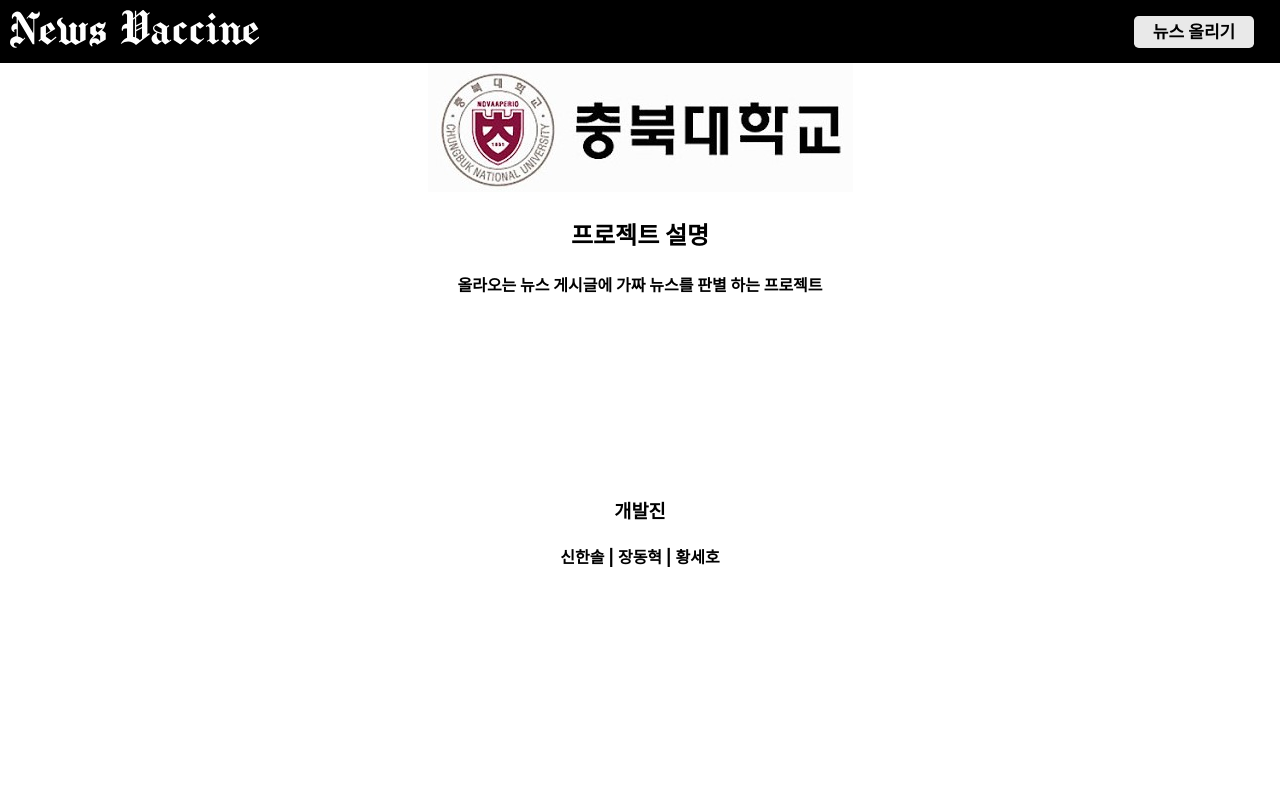
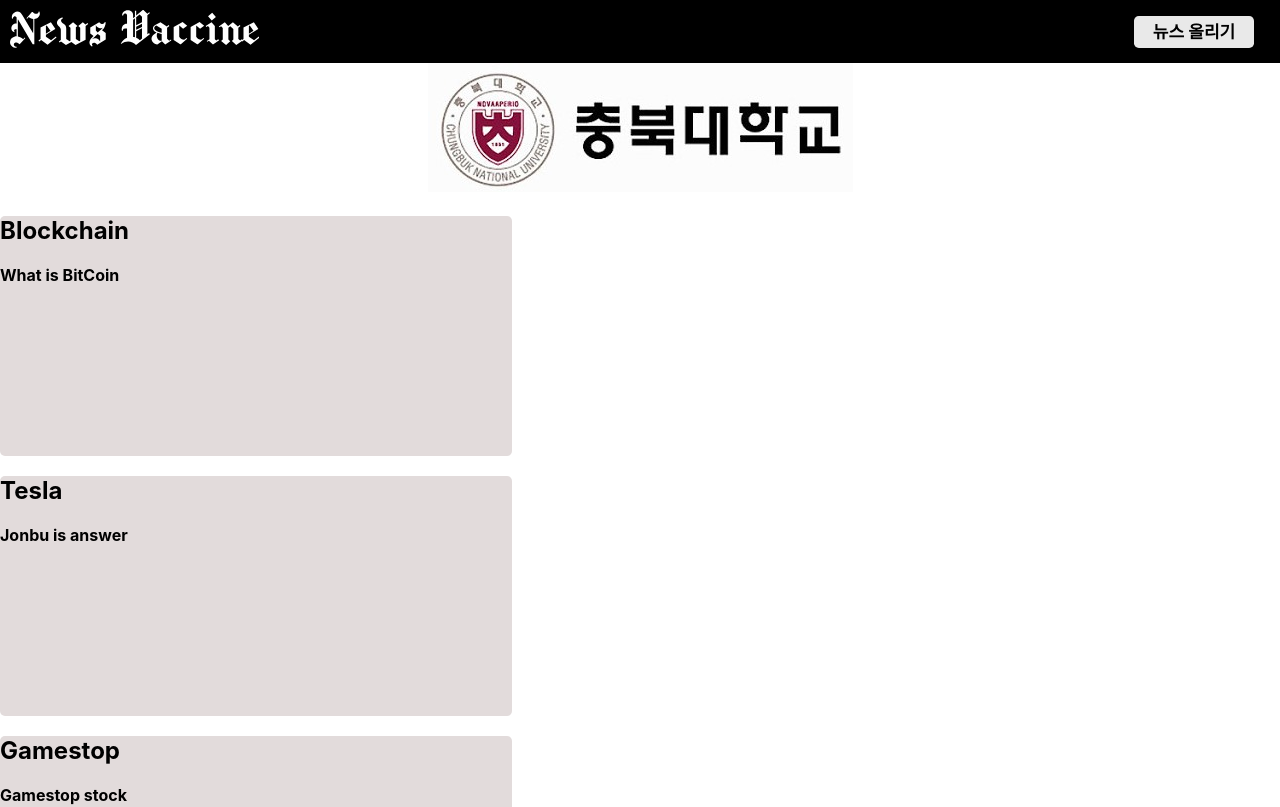
Before and after one commit to TeamChicago/client, a React (Create React App) app: page / in a window 1280 px wide. Shown: the top 807 px of the page. Built offline with nearby package versions, Linux system fonts and the light colour scheme.

Commit message:
chore: news feed 화면 초안

```diff
--- a/src/components/Home.jsx
+++ b/src/components/Home.jsx
@@ -2,14 +2,19 @@
 
 import React from 'react';
 import cbnu from '../images/cbnu.jpg'
+import NewsList from './NewsList'
 
 
 function Home() {
+  // const dispatch = useDispatch();
 
   return(
       <div>
         <div className="cbnu-img">
           <img  src={cbnu} />
+        </div>
+        <div>
+          <NewsList/>
         </div>
         <div className="descriptions">
           <h2>프로젝트 설명</h2>
@@ -22,5 +27,4 @@
   )
 }
 
-
 export default Home;
--- /dev/null
+++ b/src/components/NewsBox.css
@@ -0,0 +1,11 @@
+.post {
+    width: 40%;
+    height: 15rem;
+    margin-top: 15px;
+    background-color: #E2DBDB;
+    border-radius: 5px;
+}
+
+.post-box {
+    width: 40%;
+}
--- /dev/null
+++ b/src/components/NewsBox.jsx
@@ -0,0 +1,14 @@
+import React from 'react';
+import './NewsBox.css';
+
+//  NewsList에서 api 호출로 받아온 list들을 box에 다다다다 넣음
+function NewsBox({news}){
+    return(
+        <div className="post">
+            <h2>{news.title}</h2>
+            <b>{news.content}</b>
+        </div>
+    )
+}
+
+export default NewsBox
--- /dev/null
+++ b/src/components/NewsList.jsx
@@ -0,0 +1,37 @@
+import React from 'react';
+import NewsBox from './NewsBox.jsx'
+
+// API 호출로 news 가져와서 NewsBox 에 넣어서 가져와 map()
+// {news.map(news => (<NewsBox title = {title} content={content}>))}...
+// 다다다 넣은걸 몇개씩 호출해서 화면에 띄워줌 스크롤과 함께
+function NewsList(props){
+    // feed test를 위한 news 예시
+    // api 로 대체되어야함
+    const news = [
+        {
+            id: 1,
+            title: 'Blockchain',
+            content: 'What is BitCoin',
+        },
+        {
+            id: 2,
+            title: 'Tesla',
+            content: 'Jonbu is answer',
+        },
+        {
+            id: 3,
+            title: 'Gamestop',
+            content: 'Gamestop stock',
+        },
+    ];
+
+    return(
+        <div>
+        {news.map(news =>(
+            <NewsBox news={news} key={news.id}/>
+        ))}
+        </div>
+    );
+}
+
+export default NewsList
```
